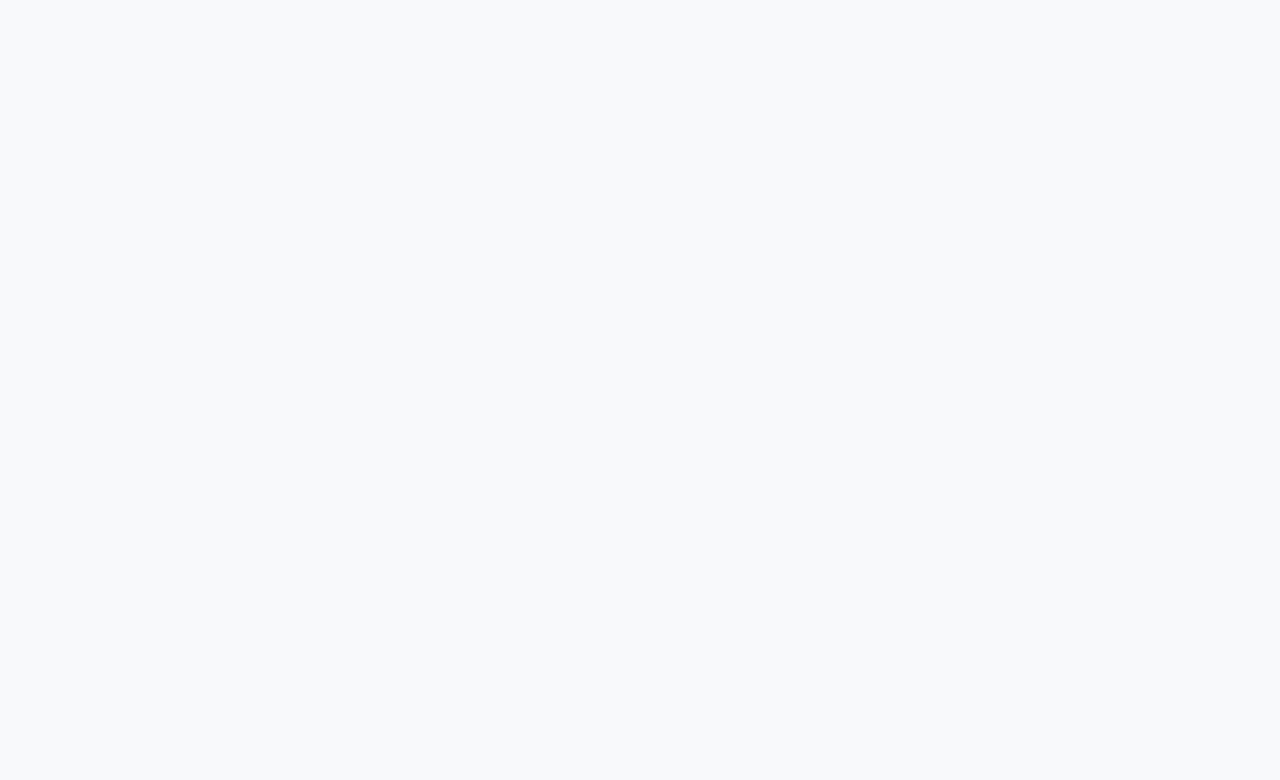
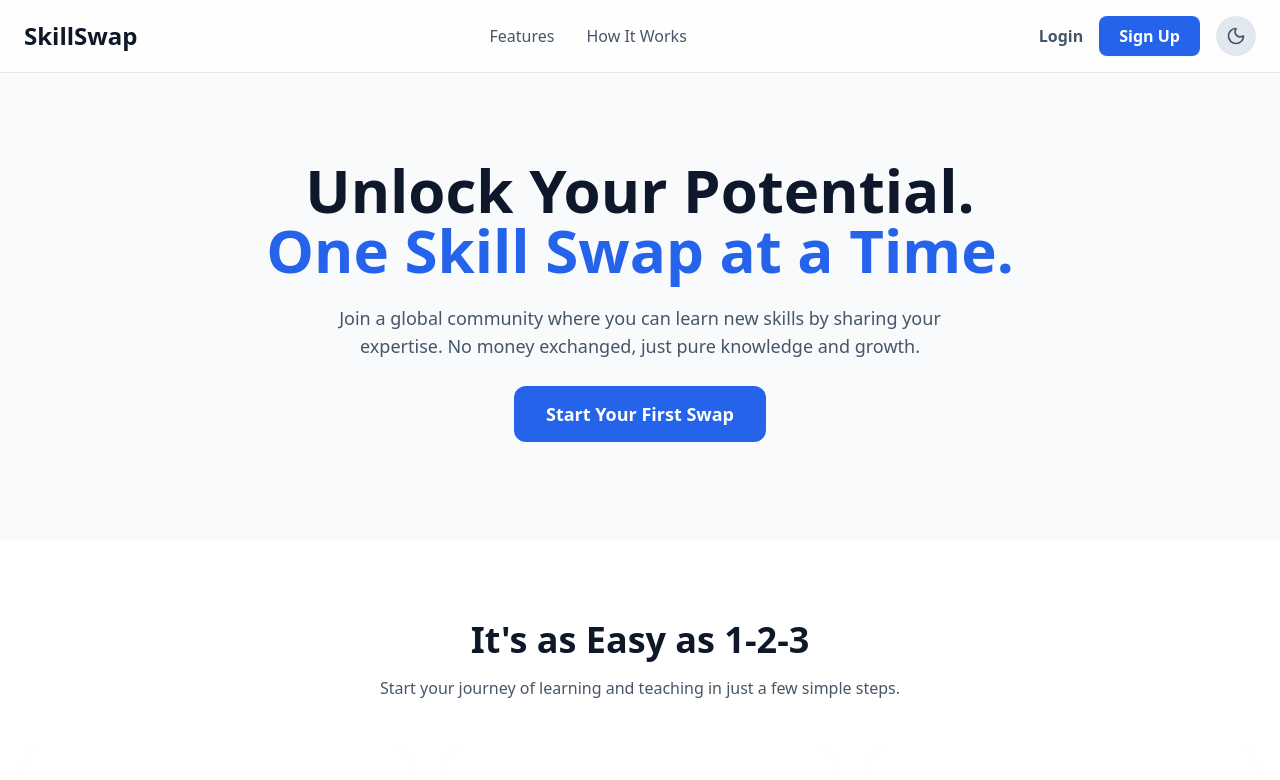
Before and after one commit to eugene0111/junoon-hacks-odoo, a React (Vite) app in the folder frontend/: page / in a window 1280 px wide. Before the commit this address had no page. Shown: the top 780 px of the page. Built offline with nearby package versions, Linux system fonts and the light colour scheme.

Commit message:
minor changes

```diff
--- a/frontend/src/App.jsx
+++ b/frontend/src/App.jsx
@@ -13,10 +13,10 @@
     <>
       <BrowserRouter>
         <Routes>
+          <Route path="/" element={<LandingPage />} />
+          <Route path="/auth" element={<AuthFrontend />} />
           <Route path="/user-profile" element={<UserProfile />} />
-          <Route path="/auth" element={<AuthFrontend />} />
           <Route path="/public-profile" element={<PublicProfileView />} />
-          <Route path="/land-page" element={<LandingPage />} />
         </Routes>
       </BrowserRouter>
     </>
--- a/frontend/src/pages/Auth.jsx
+++ b/frontend/src/pages/Auth.jsx
@@ -1,4 +1,4 @@
-import React, { useState } from 'react';
+import { useState } from 'react';
 import { ChevronRight, Mail, Lock, User, MapPin, Globe, Phone, ArrowLeft, CheckCircle } from 'lucide-react';
 import axios from "axios";
 import { useNavigate } from 'react-router-dom';
@@ -12,7 +12,6 @@
     />
   </div>
 );
-
 
 const AuthFrontend = () => {
   const [isLogin, setIsLogin] = useState(true);
```
Also changed, not shown: frontend/src/pages/LandingPage.jsx (+0 -12 lines).
